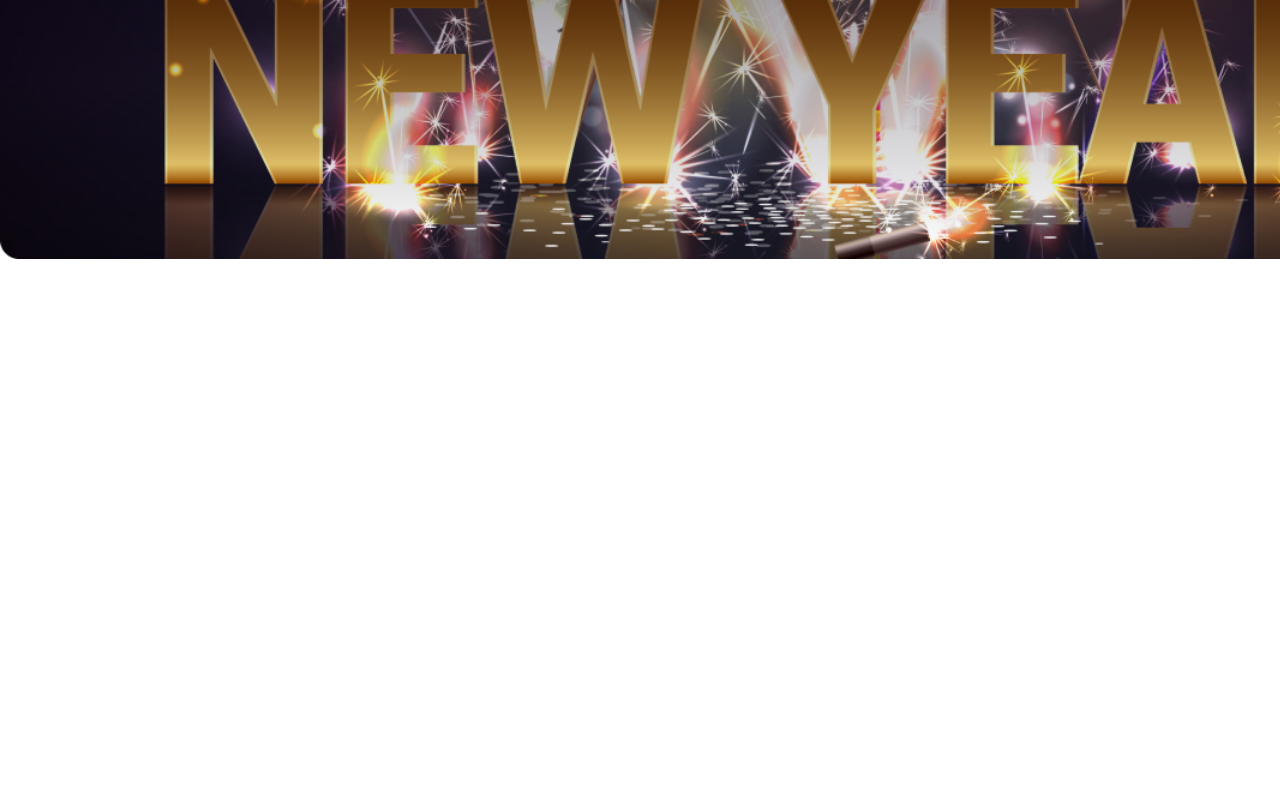
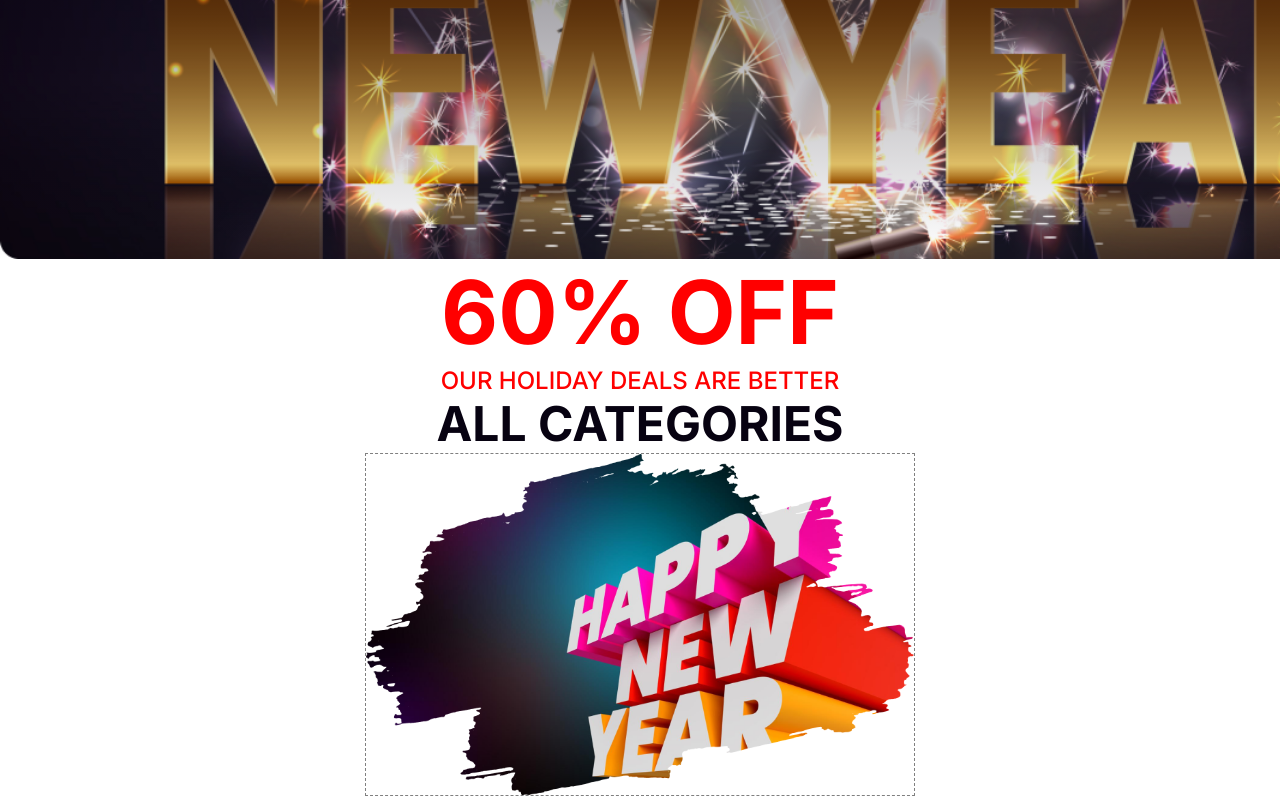
Before and after one commit to johurulHaque/new-year-new-mission, a plain HTML site: page index.html in a window 1280 px wide. Shown: the part 461-1261 px from the top of the page. Before the commit the page ends 800 px from the top, so only its background shows below. Drawn offline with Linux system fonts and the light colour scheme.

Commit message:
offer section added

```diff
--- a/index.html
+++ b/index.html
@@ -10,6 +10,11 @@
     <link rel="preconnect" href="https://fonts.gstatic.com" crossorigin>
     <link
         href="https://fonts.googleapis.com/css2?family=Merriweather:ital,wght@0,300;0,400;0,700;0,900;1,300;1,400;1,700;1,900&display=swap"
+        rel="stylesheet">
+    <link rel="preconnect" href="https://fonts.googleapis.com">
+    <link rel="preconnect" href="https://fonts.gstatic.com" crossorigin>
+    <link
+        href="https://fonts.googleapis.com/css2?family=Inter:ital,opsz,wght@0,14..32,100..900;1,14..32,100..900&display=swap"
         rel="stylesheet">
 </head>
 
@@ -24,6 +29,12 @@
     </header>
     <main>
         <section class="new-year">
+            <div class="new-year-content">
+                <h2 class="new-year-offer">60% OFF</h2>
+                <h4 class="new-year-sub-title">OUR HOLIDAY DEALS ARE BETTER</h4>
+                <h3 class="new-year-title">ALL CATEGORIES</h3>
+                <img src="./images/New Year Photo.png" alt="">
+            </div>
 
         </section>
 
--- a/styles/style.css
+++ b/styles/style.css
@@ -6,9 +6,7 @@
 }
 
 /* shared common style */
-body {
-    font-family: "Merriweather", serif;
-}
+body {}
 
 .section-title {
     font-size: 72px;
@@ -38,7 +36,7 @@ body {
 
 /* header style */
 header {
-    background-image:  linear-gradient(180deg, rgb(7, 2, 17),rgba(7, 2, 17, 0) 100%),url('../images/Banner\ Image.png');
+    background-image: linear-gradient(180deg, rgb(7, 2, 17), rgba(7, 2, 17, 0) 100%), url('../images/Banner\ Image.png');
     background-repeat: no-repeat;
     background-size: cover;
     height: 90vh;
@@ -52,6 +50,7 @@ header {
 }
 
 .banner-content {
+    font-family: "Merriweather", serif;
     text-align: center;
 }
 
@@ -60,6 +59,7 @@ header {
     font-weight: 900;
     line-height: 60px;
 }
+
 .banner-sub-title {
     font-size: 18px;
     font-weight: 500;
@@ -67,7 +67,45 @@ header {
 
 /* main  */
 main {
-    max-width: 1100px;
+    max-width: 1150px;
+    margin: 0px auto;
 }
 
 .new-year {}
+
+.new-year-content {
+    text-align: center;
+    color: #FF0000;
+}
+
+.new-year-offer {
+    font-family: "Inter", sans-serif;
+    font-size: 88px;
+    font-weight: 700;
+    line-height: 107px;
+    letter-spacing: 0%;
+}
+
+.new-year-sub-title {
+    font-family: "Inter", sans-serif;
+    color: rgb(255, 0, 0);
+    font-size: 24px;
+    font-weight: 500;
+    line-height: 29px;
+    letter-spacing: 0%;
+    text-align: center;
+}
+
+.new-year-title {
+    font-family: "Inter", sans-serif;
+    color: rgb(7, 2, 17);
+    font-size: 48px;
+    font-weight: 700;
+    line-height: 58px;
+    letter-spacing: 0%;
+    text-align: center;
+}
+.new-year-content img {
+    width: 550px;
+    border: 1px dashed gray;
+}
```
